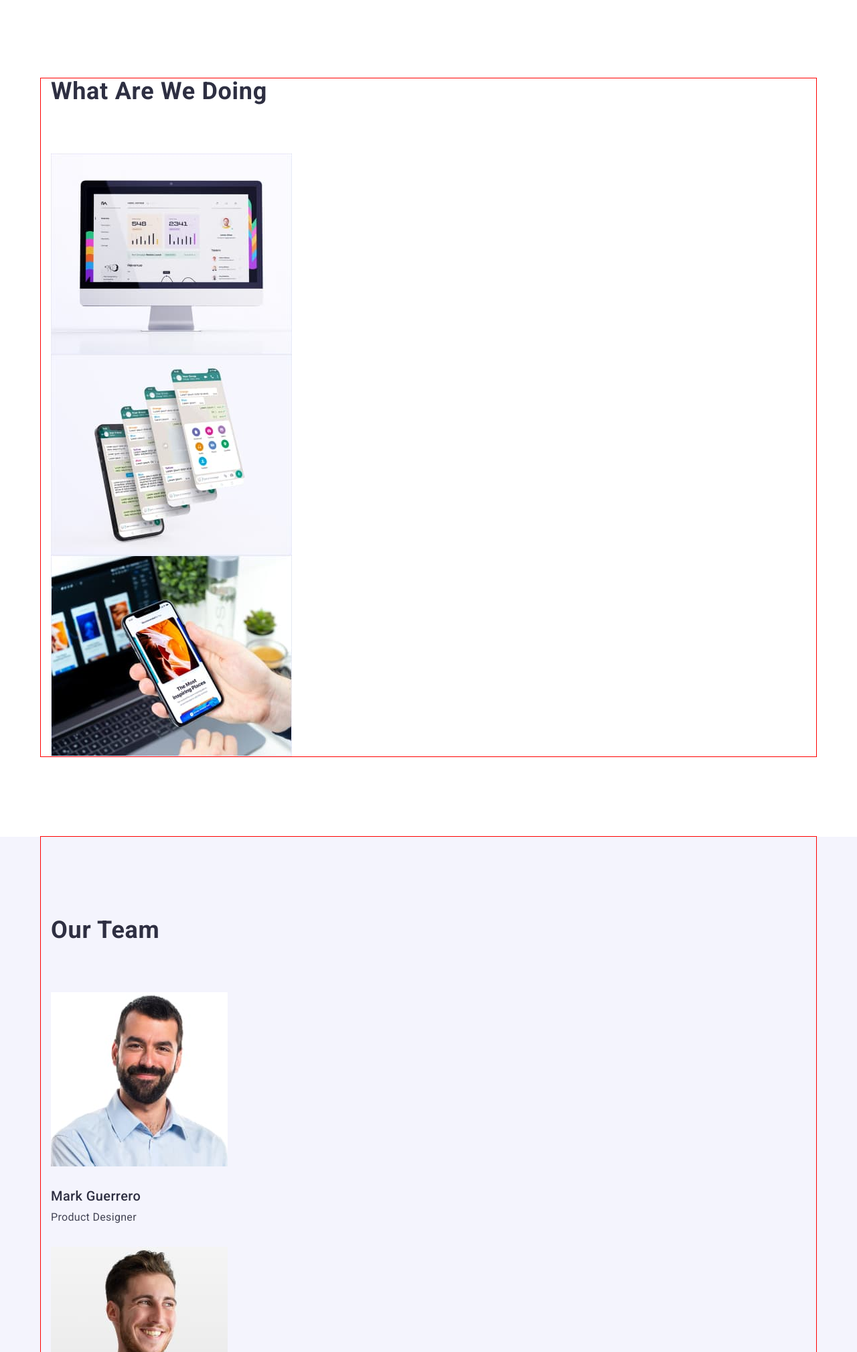
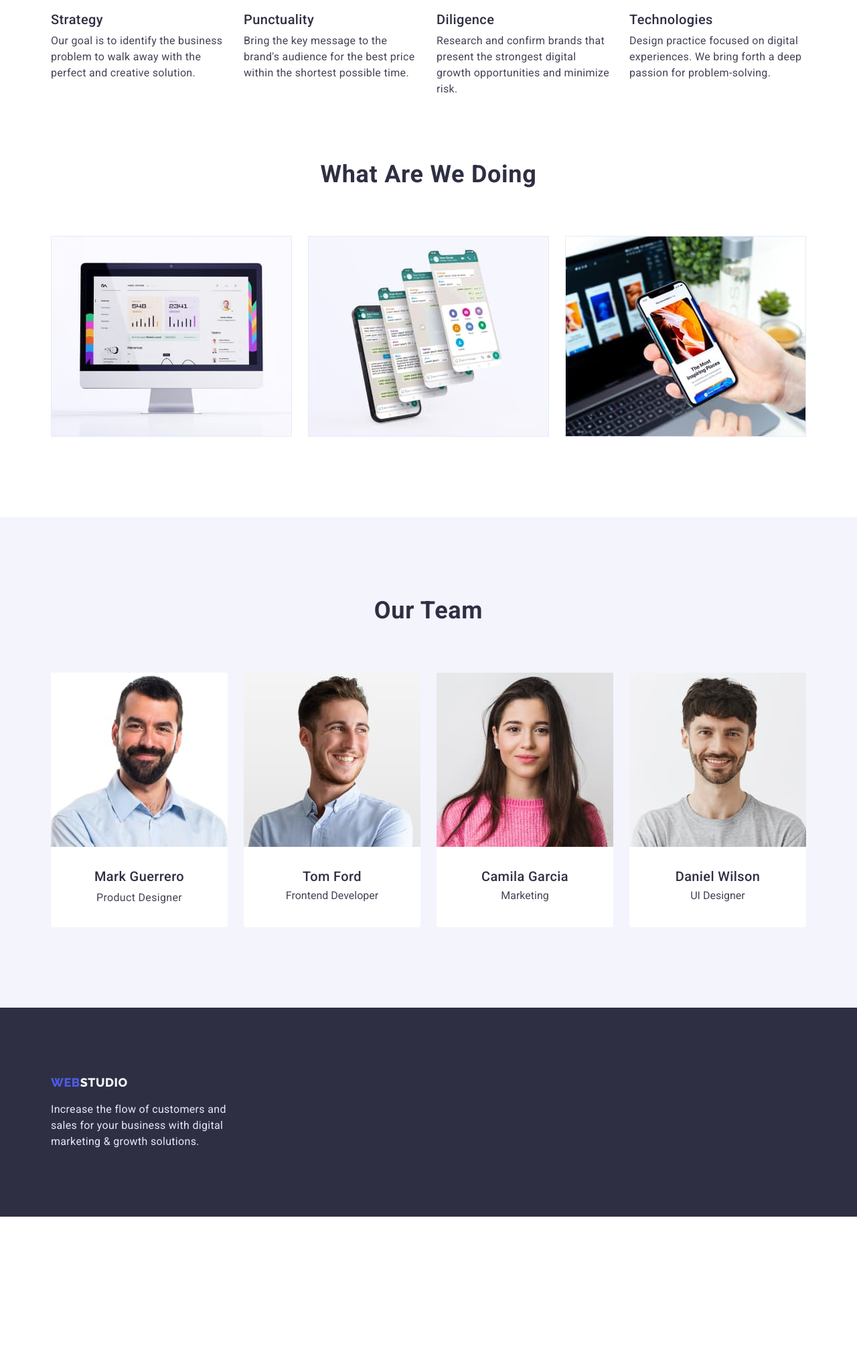
Before and after one commit to MaksimGulay/goit-markup-hw-03, a plain HTML site: page index.html in a window 1280 px wide. Shown: the part 782-2800 px from the top of the page at 67% size. After the commit the page ends 2598 px from the top, so only its background shows below. Drawn offline with nearby package versions, Linux system fonts and the light colour scheme.

Commit message:
Add styles

```diff
--- a/css/styles.css
+++ b/css/styles.css
@@ -12,6 +12,8 @@ body {
     background-color: #FFFFFF;
     color: #2E2F42;
     font-size: 16px;
+    position: relative;
+
 }
 
 
@@ -26,12 +28,14 @@ ul {
 
 img {
     display: block;
+    max-width: 100%;
+    height: auto;
 }
 
 .container {
     width: 1158px;
     margin: 0 auto;
-    outline: 1px solid red;
+    /* outline: 1px solid red; */
     padding-left: 15px;
     padding-right: 15px;
 }
@@ -63,22 +67,10 @@ img {
     letter-spacing: 0.03em;
     text-transform: uppercase;
     text-decoration: none;
+    padding: 24px 24px 24px 0px;
+    margin-right: 28px;
 }
 
-.main-footer-logo {
-    font-family: var(--logo-font-acsent);
-    font-style: normal;
-    font-weight: 800;
-    font-size: 18px;
-    line-height: 1.3;
-    align-items: center;
-    letter-spacing: 0.03em;
-    text-transform: uppercase;
-    text-decoration: none;
-    margin-top: 100px;
-    margin-left: 140px;
-    padding: 16px;
-}
 
 .logo-acsent {
 
@@ -122,7 +114,36 @@ img {
 
 .header {
     border-bottom: 1px solid #E7E9FC;
-    padding: 24px 0;
+}
+
+.header-block {
+    display: flex;
+}
+
+.header-navigation {
+    display: flex;
+}
+
+.header-list {
+    display: flex;
+    margin-right: 292px;
+}
+
+.header-adress {
+    display: flex;
+    align-items: center;
+}
+
+.header-item {
+    padding: 24px 20px;
+}
+
+.header-mail {
+    padding: 24px 20px;
+}
+
+.header-tel {
+    padding: 24px 0px 24px 20px;
 }
 
 /* --------------hero-section---------- */
@@ -137,7 +158,9 @@ img {
     line-height: 1.07;
     letter-spacing: 0.02em;
     color: #FFFFFF;
-    margin bottom: 48px;
+    margin: 0px 316px 48px 316px;
+    padding-top: 188px;
+    text-align: center;
 }
 
 .button-text {
@@ -152,17 +175,30 @@ img {
     letter-spacing: 0.04em;
     color: #FFFFFF;
     text-decoration: none;
+    padding: 16px 32px;
+
+
 }
+
+.hero-container {
+    padding-bottom: 188px;
+}
+
 
 .hero-button {
     background-color: #4D5AE5;
     border-color: #4D5AE5;
+    min-width: 169px;
+    border-radius: 4px;
+    margin: 0 auto;
+    display: block;
 }
+
 
 .hero-button:hover,
 .hero-button:focus {
     background-color: #404BBF;
-    border-color: #404BBF
+    border-color: #404BBF;
 }
 
 /* -------------Section about----------- */
@@ -180,10 +216,16 @@ img {
     width: 1px;
 }
 
-.section-about {
+
+.about-list {
+    display: flex;
+    gap: 24px;
     padding: 120px 0px;
 }
 
+.about-item {
+    width: calc((100%-72px) / 4)
+}
 
 .about-title {
     font-weight: 500;
@@ -191,8 +233,9 @@ img {
     line-height: 1.2;
     letter-spacing: 0.02em;
     color: var(--main-title-color);
-    margin-top: 0px;
-    margin-bottom: 8px;
+    padding: 0px 0px 8px 0px;
+    width: 264px;
+    margin: 0px 0px;
 
 }
 
@@ -202,12 +245,14 @@ img {
     letter-spacing: 0.02em;
     color: var(--main-subtitle-color);
     margin: 0px;
+    width: 264px;
+    height: 72px;
 }
 
 /* ------------Work section------------- */
 
 .worck-section {
-    padding-bottom: 120px;
+    /* padding-bottom: 120px; */
 }
 
 
@@ -217,7 +262,21 @@ img {
     letter-spacing: 0.02em;
     text-transform: capitalize;
     color: var(--main-title-color);
-    margin: 0px 0px 72px 0px;
+    text-align: center;
+    padding-bottom: 72px;
+    margin: auto;
+}
+
+.worck-list {
+    display: flex;
+    flex-wrap: wrap;
+    gap: 24px;
+    padding-bottom: 120px;
+}
+
+.worck-item {
+    width: calc((100% - 48px) / 3);
+
 }
 
 /* -----------Team section-------------- */
@@ -234,6 +293,7 @@ img {
     color: var(--main-title-color);
     padding: 120px 0px 72px 0px;
     margin: auto;
+    text-align: center;
 }
 
 .team-title {
@@ -242,18 +302,52 @@ img {
     line-height: 1.2;
     letter-spacing: 0.02em;
     color: var(--main-title-color);
-    margin: 32px 0 8px;
+    /* margin: 32px 0 8px; */
+    padding-bottom: 8px;
+    margin:  0 auto;
 }
 
 .team-subtitle {
     font-weight: 400;
     color: var(--main-subtitle-color);
-    padding: 0px 0px 32px;
-    margin: auto;
+    /* padding: 0px 0px 32px;
+    margin: auto; */
+    margin: 0 auto;
+
+}
+
+.team-list {
+    display: flex;
+    flex-wrap: wrap;
+    gap: 24px;
+    padding-bottom: 120px;
+}
+
+.team-item {
+    width: calc((100% - 72px) / 4);
+    background: #FFFFFF;
+    border-radius: 0px 0px 4px 4px;
+}
+
+.card-item {
+    padding: 32px 16px 32px 16px;
+    text-align: center;
 
 }
 
 /* -----------Footer section------------ */
+.main-footer-logo {
+    font-family: var(--logo-font-acsent);
+    font-style: normal;
+    font-weight: 800;
+    font-size: 18px;
+    line-height: 1.3;
+    align-items: center;
+    letter-spacing: 0.03em;
+    text-transform: uppercase;
+    text-decoration: none;
+    padding-bottom: 16px;
+}
 
 .footer-subtitle {
     font-weight: 400;
@@ -261,15 +355,18 @@ img {
     letter-spacing: 0.02em;
     color: #E7E9FC;
     margin: auto;
+    width: 264px;
+    margin: auto;
+    text-align: left;
     margin-top: 16px;
-    margin-left: 156px;
 }
 
 .footer-section {
     background: #2E2F42;
-    padding-top: 84px;
-    padding-bottom: 100px;
+}
 
+.footer-item {
+ padding: 100px 1020px 100px 0px;
 }
 
 /* -----------------------------------------------------portfolio---------------------------------------------------- */
@@ -300,6 +397,8 @@ img {
     letter-spacing: 0.04em;
     color: #4D5AE5;
     text-decoration: none;
+    padding: 12px 24px;
+    border-radius: 4px;
 }
 
 .buttons-text:focus,
@@ -307,7 +406,16 @@ img {
     color: #FFFFFF;
 }
 
+.main-buttons {
+    display: flex;
+    gap: 24px;
+    padding: 96px 271px 72px 271px;
+}
 
+.buttons-text {
+    /* padding: 12px 24px;
+    border-radius: 4px; */
+}
 
 /* -----------------presentation------- */
 
@@ -318,6 +426,7 @@ img {
     /* gap: 24px; */
     column-gap: 24px;
     row-gap: 48px;
+    padding-bottom: 120px;
 }
 
 .presentation-item {
@@ -327,6 +436,9 @@ img {
 .presentation-content {
     padding: 32px;
     padding-left: 16px;
+    border-bottom: 1px solid #E7E9FC;
+    border-left: 1px solid #E7E9FC;
+    border-right: 1px solid #E7E9FC;
 }
 
 .presentation-subtitle {
@@ -335,6 +447,8 @@ img {
     line-height: 1.2;
     letter-spacing: 0.02em;
     color: var(--main-title-color);
+    margin: 0 auto;
+    padding-bottom: 8px;
 }
 
 
@@ -342,6 +456,7 @@ img {
 .presentation-description {
     font-weight: 400;
     color: var(--main-subtitle-color);
+    margin: 0 auto;
 }
 
 .presentation-link {
--- a/index.html
+++ b/index.html
@@ -16,36 +16,45 @@
     <link rel="stylesheet" href="css/styles.css">
 </head>
 
-<body>
+<body class="body">
     <header class="header">
+        <section class="header-section">
             <div class="container">
+                <div class="header-block">
                     <nav class="header-navigation">
                         <a href="./index.html" class="main-header-logo"><span class="logo-acsent">Web</span><span
                                 class="logo">Studio</span></a>
 
                         <ul class="header-list list">
                             <li class="header-item"><a href="" class="header-link list">Studio</a></li>
-                    <li class="header-item"><a href="./portfolio.html" class="header-link list">Portfolio</a></li>
+                            <li class="header-item"><a href="./portfolio.html" class="header-link list">Portfolio</a>
+                            </li>
                             <li class="header-item"><a href="" class="header-link list">Contacts</a></li>
                         </ul>
                     </nav>
 
                     <address class="header-adress">
                         <ul class="header-adress list">
-                    <li><a href="mailto:info@devstudio.com" class="header-mail list contacts">info@devstudio.com</a>
+                            <li><a href="mailto:info@devstudio.com"
+                                    class="header-mail list contacts">info@devstudio.com</a>
                             </li>
-                    <li><a href="tel:+110001111111" class="header-tel list contacts">+11 (000) 111-11-11</a></li>
+                            <li><a href="tel:+110001111111" class="header-tel list contacts">+11 (000) 111-11-11</a>
+                            </li>
                         </ul>
                     </address>
                 </div>
+            </div>
+        </section>
     </header>
     <main>
         <!-- Hero section -->
         <section class="hero-section">
             <div class="container">
+                <div class="hero-container">
                     <h1 class="hero-title">Effective Solutions
                         for Your Business</h1>
                     <button type="button" class="hero-button"><a href="" class="button-text">Order Service</a></button>
+                </div>
             </div>
         </section>
         <!-- /Hero section -->
@@ -67,7 +76,7 @@
                             the shortest possible
                             time.</p>
                     </li>
-                    <li>
+                    <li class="about-item">
                         <h3 class="about-title">Diligence</h3>
                         <p class="about-subtitle">Research and confirm brands that present the strongest digital growth
                             opportunities and minimize
@@ -89,9 +98,9 @@
             <div class="container">
                 <h2 class="worck-title">What are we doing</h2>
                 <ul class="worck-list list">
-                    <li><img src="./images/project1.jpg" alt="project1" width="360" height="300"></li>
-                    <li><img src="./images/project2.jpg" alt="project2" width="360" height="300"></li>
-                    <li><img src="./images/project3.jpg" alt="project3" width="360" height="300"></li>
+                    <li class="worck-item"><img src="./images/project1.jpg" alt="project1" width="360" height="300"></li>
+                    <li class="worck-item"><img src="./images/project2.jpg" alt="project2" width="360" height="300"></li>
+                    <li class="worck-item"><img src="./images/project3.jpg" alt="project3" width="360" height="300"></li>
                 </ul>
             </div>
         </section>
@@ -103,21 +112,29 @@
             <div class="container">
                 <h2 class="team-maintitle">Our Team</h2>
                 <ul class="team-list list">
-                    <li><img src="./images/person1.jpg" alt="person1" width="264" height="260">
+                    <li class="team-item"><img src="./images/person1.jpg" alt="person1" width="264" height="260">
+                        <div class="card-item">
                         <h3 class="team-title">Mark Guerrero</h3>
                         <p class="team-subtitle subtitle ">Product Designer</p>
+                    </div>
                     </li>
-                    <li><img src="./images/person2.jpg" alt="person2" width="264" height="260">
+                    <li class="team-item"><img src="./images/person2.jpg" alt="person2" width="264" height="260">
+                        <div class="card-item">
                         <h3 class="team-title">Tom Ford</h3>
                         <p class="team-subtitle">Frontend Developer</p>
+                    </div>
                     </li>
-                    <li><img src="./images/person3.jpg" alt="person3" width="264" height="260">
+                    <li class="team-item"><img src="./images/person3.jpg" alt="person3" width="264" height="260">
+                        <div class="card-item">
                         <h3 class="team-title">Camila Garcia</h3>
                         <p class="team-subtitle">Marketing</p>
+                    </div>
                     </li>
-                    <li><img src="./images/person4.jpg" alt="person4" width="264" height="260">
+                    <li class="team-item"><img src="./images/person4.jpg" alt="person4" width="264" height="260">
+                        <div class="card-item">
                         <h3 class="team-title">Daniel Wilson</h3>
                         <p class="team-subtitle">UI Designer</p>
+                    </div>
                     </li>
                 </ul>
             </div>
@@ -129,7 +146,7 @@
     <footer class="">
         <section class="footer-section">
             <div class="container">
-
+                <div class="footer-item">
                 <a href="./index.html" class="main-footer-logo"><span class="logo-acsent">Web</span><span
                         class="logo-footer">Studio</span></a>
 
@@ -137,6 +154,7 @@
                     marketing
                     &
                     growth solutions.</p>
+                </div>
             </div>
         </section>
 
```
Also changed, not shown: portfolio.html (+16 -5 lines). Lines whose indentation alone changed are shown as unchanged.
